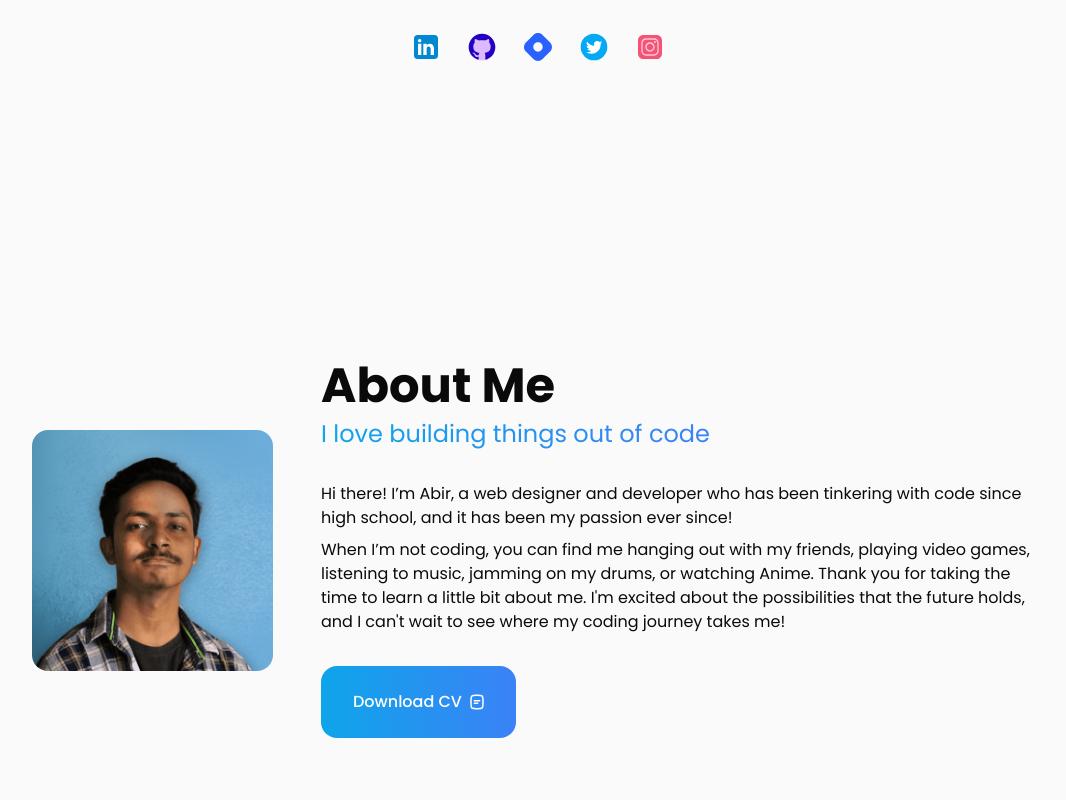
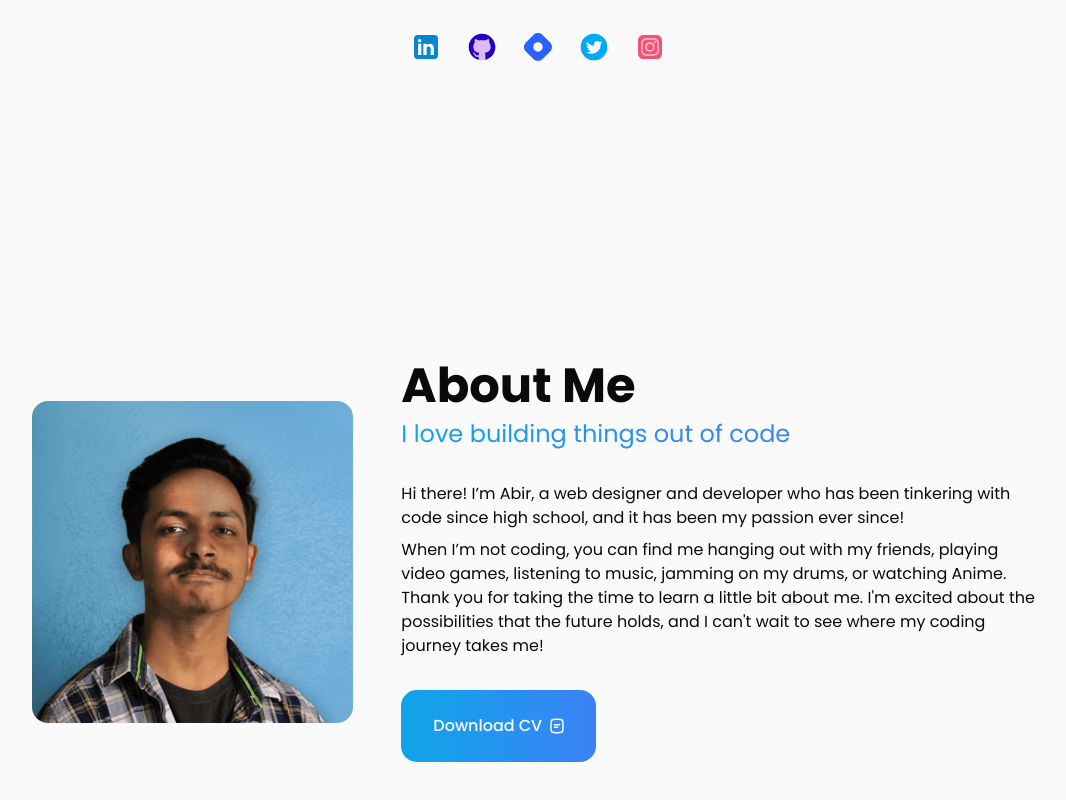
Before and after one commit to AbirSantra/AbirPortfolio, a Next.js app: page / in a window 1280 px wide. Shown: the part 486-1286 px from the top of the page, without its empty margins (102-1168 px from the left). Built offline with nearby package versions, Linux system fonts and the light colour scheme.

Commit message:
changed flex ratio

```diff
--- a/sections/About-section.tsx
+++ b/sections/About-section.tsx
@@ -16,7 +16,7 @@
             className="rounded-2xl"
           />
         </div>
-        <div className="flex flex-[3] flex-col gap-8">
+        <div className="flex flex-[2] flex-col gap-8">
           <SectionHeader
             title="About Me"
             subtitle="I love building things out of code"
```
